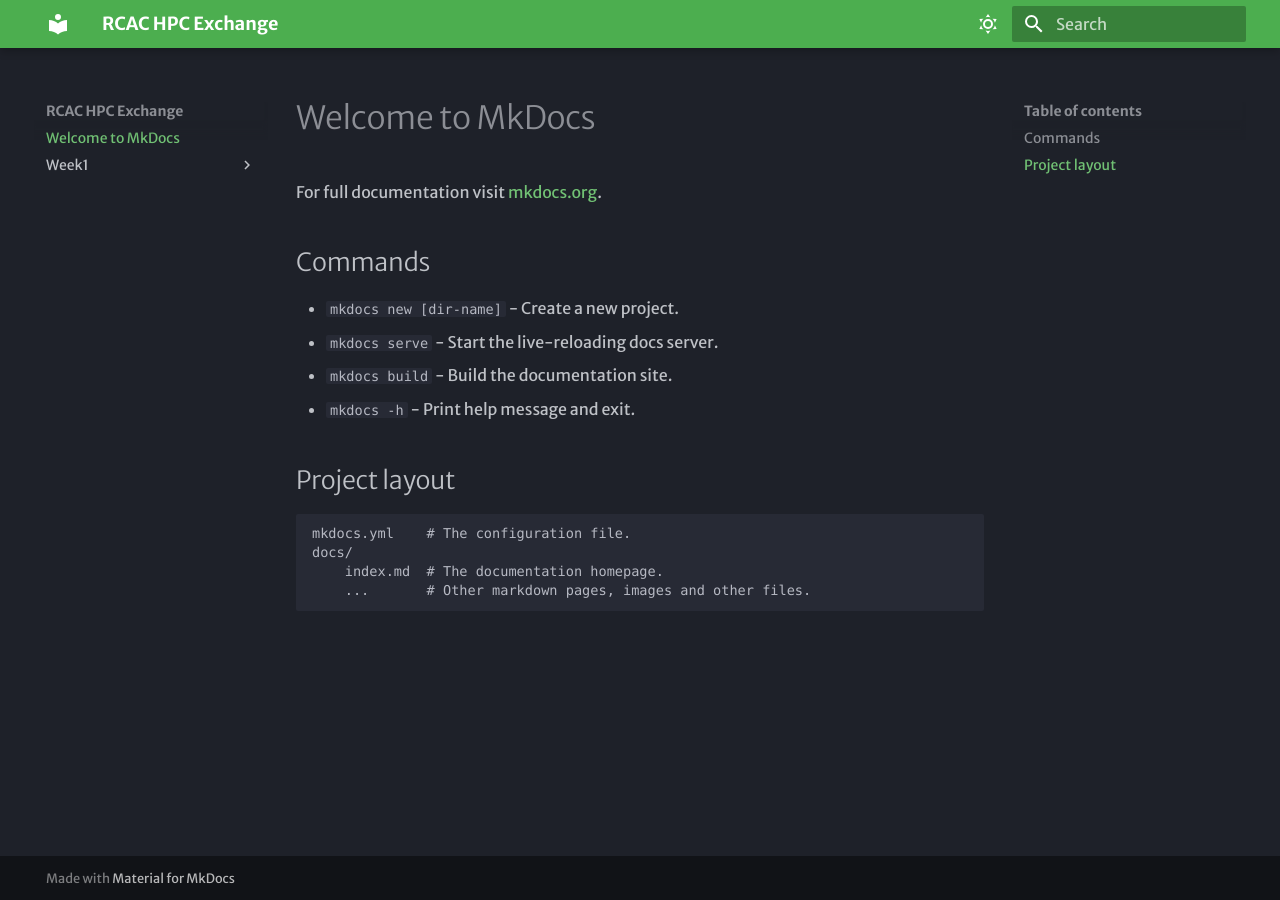
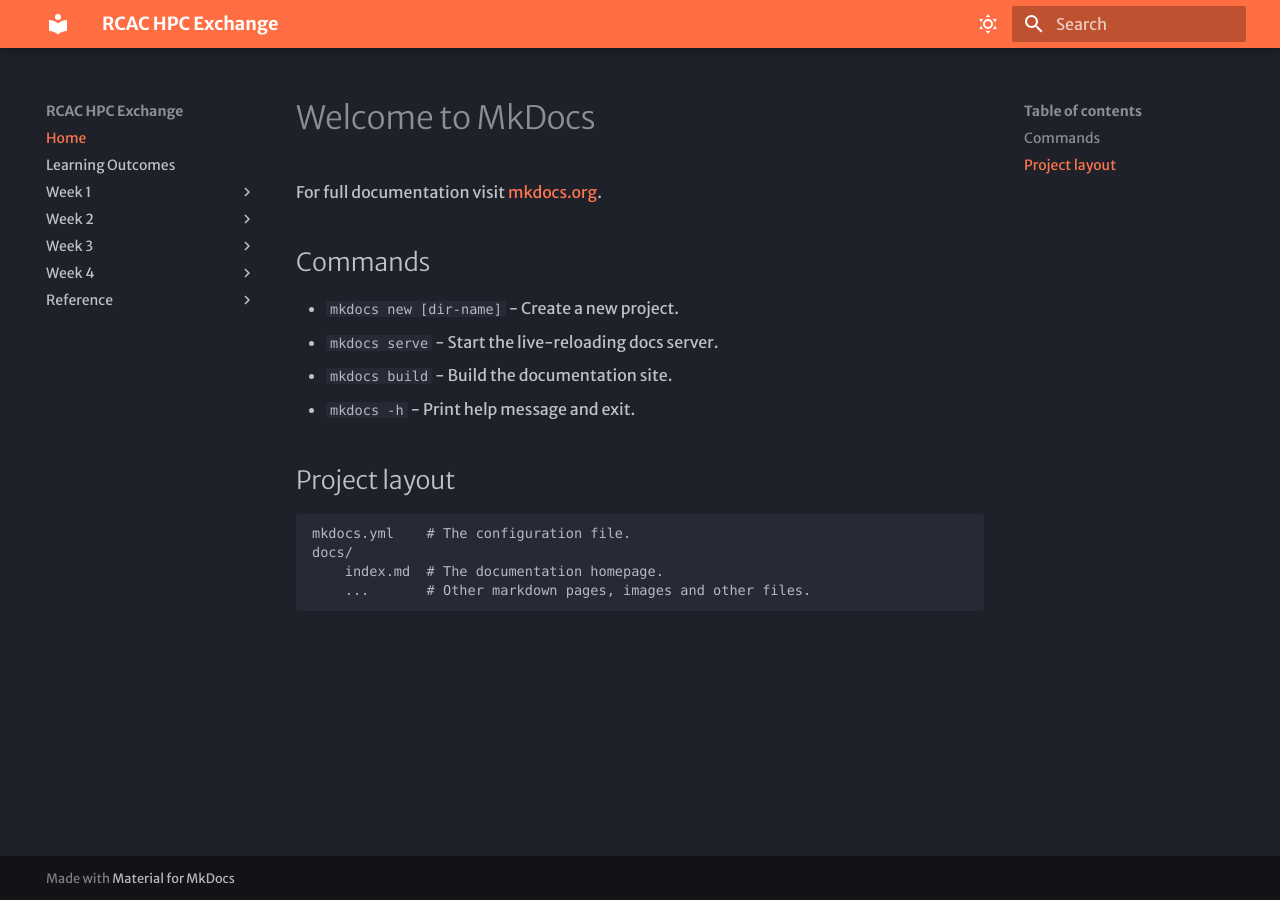
Before and after one commit to Jake-Verburgt/rcac-hpc-exchange, an MkDocs documentation site: the page built from docs/index.md, in a window 1280 px wide. Built offline with MkDocs 1.6.1 and Material for MkDocs 9.7.7, drawn with Linux system fonts in a browser that asks for light colours; some web fonts are replaced; part of the change alters nothing that is shown.

Commit message:
Added Week 1 material

```diff
--- a/mkdocs.yml
+++ b/mkdocs.yml
@@ -1,5 +1,46 @@
 site_name: RCAC HPC Exchange
 site_url: "https://test.example.com"
+
+nav:
+  - Home: index.md
+  - Learning Outcomes: learning-outcomes.md
+  - Week 1:
+      - Overview: week1/index.md
+      - Setting up: week1/setup.md
+      - Access: week1/access.md
+      - What is Unix?: week1/unix.md
+      - The shell: week1/shell.md
+      - Anatomy of a command: week1/commands.md
+      - Navigate the filesystem: week1/filesystem.md
+      - Editing files: week1/editing.md
+      - Command reference: week1/reference.md
+  - Week 2:
+      - Overview: week2/index.md
+      - Purdue clusters: week2/clusters.md
+      - Access: week2/access.md
+      - File storage & transfer: week2/storage-transfer.md
+      - Applications: week2/applications.md
+      - What is a cluster?: week2/what-is-a-cluster.md
+      - Submit jobs (Slurm): week2/slurm-basics.md
+  - Week 3:
+      - Overview: week3/index.md
+      - Scripting: week3/scripting.md
+      - Managing processes: week3/processes.md
+      - Pipes: week3/pipes.md
+      - Files & directories: week3/files-directories.md
+  - Week 4:
+      - Overview: week4/index.md
+      - Storage & transfers: week4/storage-transfer.md
+      - Multinode & topology: week4/multinode-topology.md
+      - Job history: week4/job-history.md
+      - Utilization & monitoring: week4/utilization-monitoring.md
+      - Workload management: week4/workload-management.md
+  - Reference:
+      - Cheatsheet: reference/command-cheatsheet.md
+      - Glossary: reference/glossary.md
+      - FAQ: reference/faq.md
+
+
 theme:
   name: material
   # logo: assets/logo.png
@@ -11,7 +52,7 @@ theme:
       toggle:
         icon: material/weather-sunny
         name: Dark mode
-      primary: green
+      primary: deep orange
       accent: deep purple
 
     # Light Mode
```
